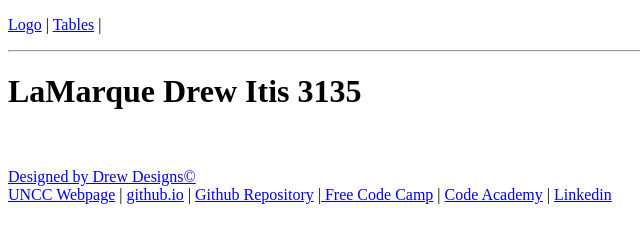
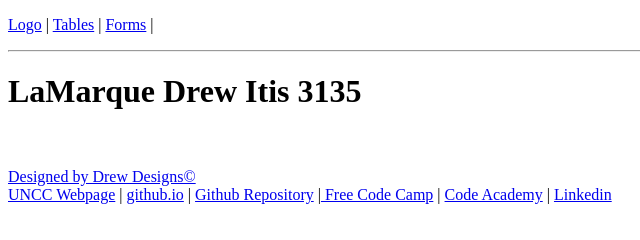
Before and after one commit to lamarquedrew/lamarquedrew, a plain HTML site: page index.html in a window 1280 px wide. Shown: the full height of the page, 0-640 px from the left. Drawn offline with Linux system fonts and the light colour scheme.

Commit message:
Update index.html

```diff
--- a/index.html
+++ b/index.html
@@ -4,7 +4,7 @@
     <meta charset="UTF-8">
     <meta name="viewport" content="width=device-width">
     <title>LaMarque Drew > Itis 3135</title>
-	<p><a href = "https://webpages.charlotte.edu/ldrew1/drewdesigns.cc/"> Logo</a> | <a href = "https://lamarquedrew.github.io/tables"> Tables</a> |</p>
+	<p><a href = "https://webpages.charlotte.edu/ldrew1/drewdesigns.cc/"> Logo</a> | <a href = "https://lamarquedrew.github.io/tables"> Tables</a> | <a href = "https://lamarquedrew.github.io/forms"> Forms</a> |</p>
 	<hr class="rounded">
 </head>
 <body>
```
